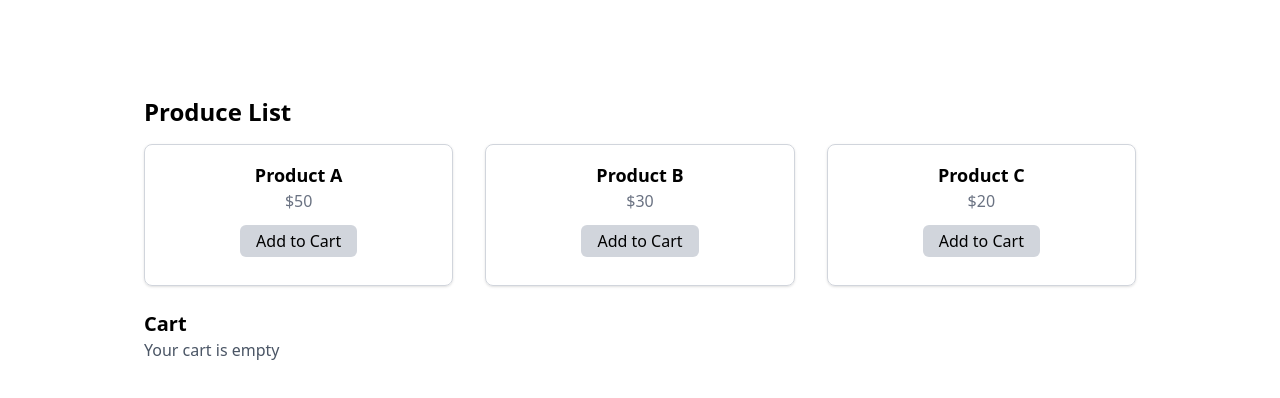
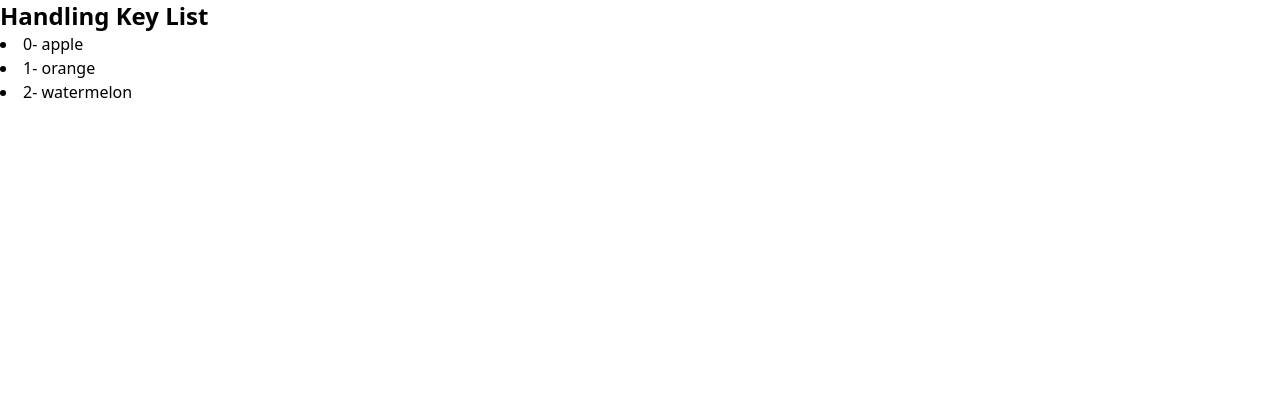
Before and after one commit to selina-islam/Play_With_React, a React (Vite) app: page / in a window 1280 px wide. Shown: the top 398 px of the page. Built offline with nearby package versions, Linux system fonts and the light colour scheme.

Commit message:
handling list & key

```diff
--- a/src/App.jsx
+++ b/src/App.jsx
@@ -1,13 +1,13 @@
 
 import './App.css'
-import AddToCart from './Project/AddToCart/AddToCart'
+import HandlingListKey from './Dya-3/HandlingListKey'
 
 
 function App() {
 
   return (
     <div>
-      <AddToCart/>
+      <HandlingListKey/>
     </div>
   )
 }
--- /dev/null
+++ b/src/Dya-3/HandlingListKey.jsx
@@ -0,0 +1,14 @@
+import React from 'react'
+
+function HandlingListKey() {
+        const items=['apple', 'orange', 'watermelon']
+  return (
+          <div><h1 className='text-2xl font-semibold'>Handling Key List</h1>
+                  {items.map((item, index) => {
+                          return <li key={index}>{ index}- { item}</li>
+          })}
+          </div>
+  )
+}
+
+export default HandlingListKey
--- a/src/Project/AddToCart/AddToCart.jsx
+++ b/src/Project/AddToCart/AddToCart.jsx
@@ -52,7 +52,7 @@ function AddToCart() {
       ) : (
         <ul className="list-disc pl-6">
           {cart.map((item, index) => (
-            <li key={index} className="text-gray-800">
+            <li key={index} className="">
               {item.name} - {item.price}
             </li>
           ))}
```
Also changed, not shown: src/Dya-3/Usestate.jsx (renamed from src/Dya-3/Usestate/UseState.jsx, +10 -8 lines).
